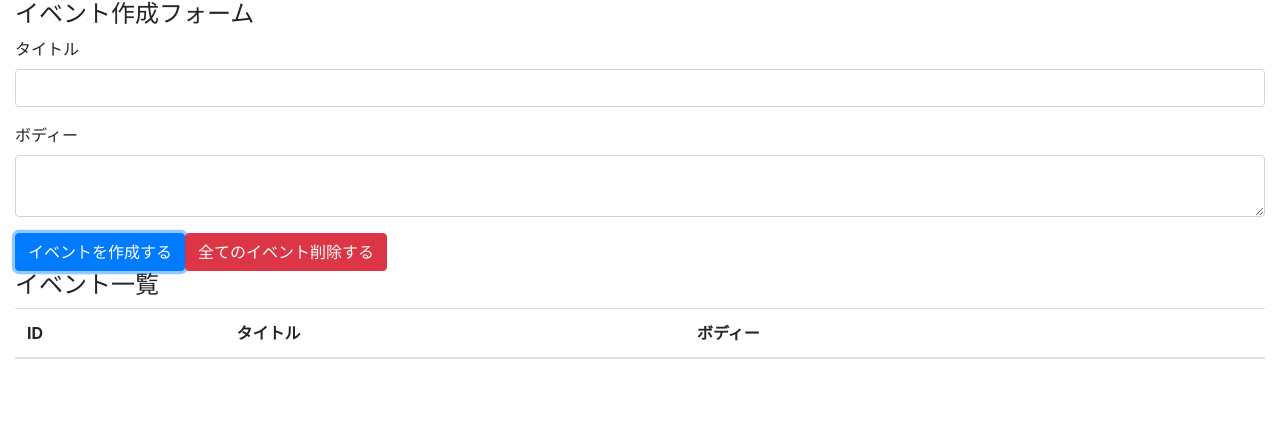
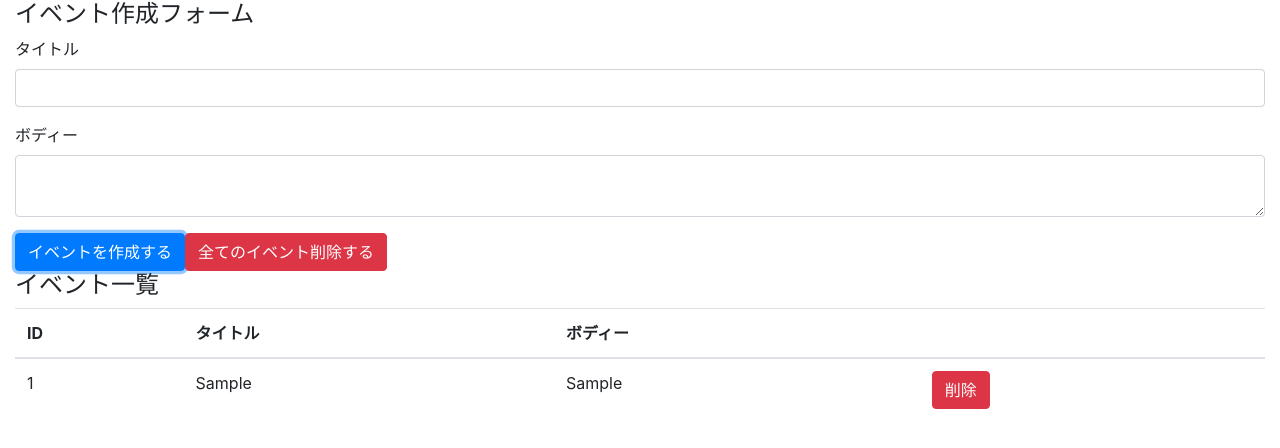
Before and after one commit to TakaShinoda/react-hooks-101, a React (Create React App) app: page / in a window 1280 px wide. Both pictures are taken after typing "Sample", "Sample" into the empty fields and a click on the button "イベントを作成する". Shown: the top 448 px of the page. Built offline with nearby package versions, Linux system fonts and the light colour scheme.

Commit message:
desplay events, refactor and implement remove event button

```diff
--- a/src/components/App.js
+++ b/src/components/App.js
@@ -1,6 +1,7 @@
 import React, { useReducer, useState } from 'react';
 import 'bootstrap/dist/css/bootstrap.min.css';
 import reducer from '../reducers'
+import { Event } from './Event.jsx'
 
 const App = () => {
   const [state, dispatch] = useReducer(reducer, [])
@@ -47,7 +48,7 @@
           </tr>
         </thead>
         <tbody>
-
+          { state.map((event, index) => (<Event key={index} event={event} dispatch={dispatch}/>))}
         </tbody>
       </table>
     </div>
--- /dev/null
+++ b/src/components/Event.jsx
@@ -0,0 +1,16 @@
+import React from 'react'
+
+export const Event = ({dispatch, event}) => {
+    const id = event.id
+    const handleClickDeleteButton = () => {
+        dispatch({ type: 'DELETE_EVENT', id: id })
+    }
+    return (
+        <tr>
+          <td>{id}</td>
+          <td>{event.title}</td>
+          <td>{event.body}</td>
+          <td><button type="button" className="btn btn-danger" onClick={handleClickDeleteButton}>削除</button></td>
+        </tr>
+    )
+}
--- a/src/reducers/index.js
+++ b/src/reducers/index.js
@@ -7,7 +7,7 @@
             const id = length === 0 ? 1 : state[length - 1].id + 1
             return [...state,  { id: id, ...event}]
         case 'DELETE_EVENT':
-            return state
+            return state.filter(event => event.id !== action.id)
         case 'DELETE_ALL_EVENTS':
             return []
         default:
```
